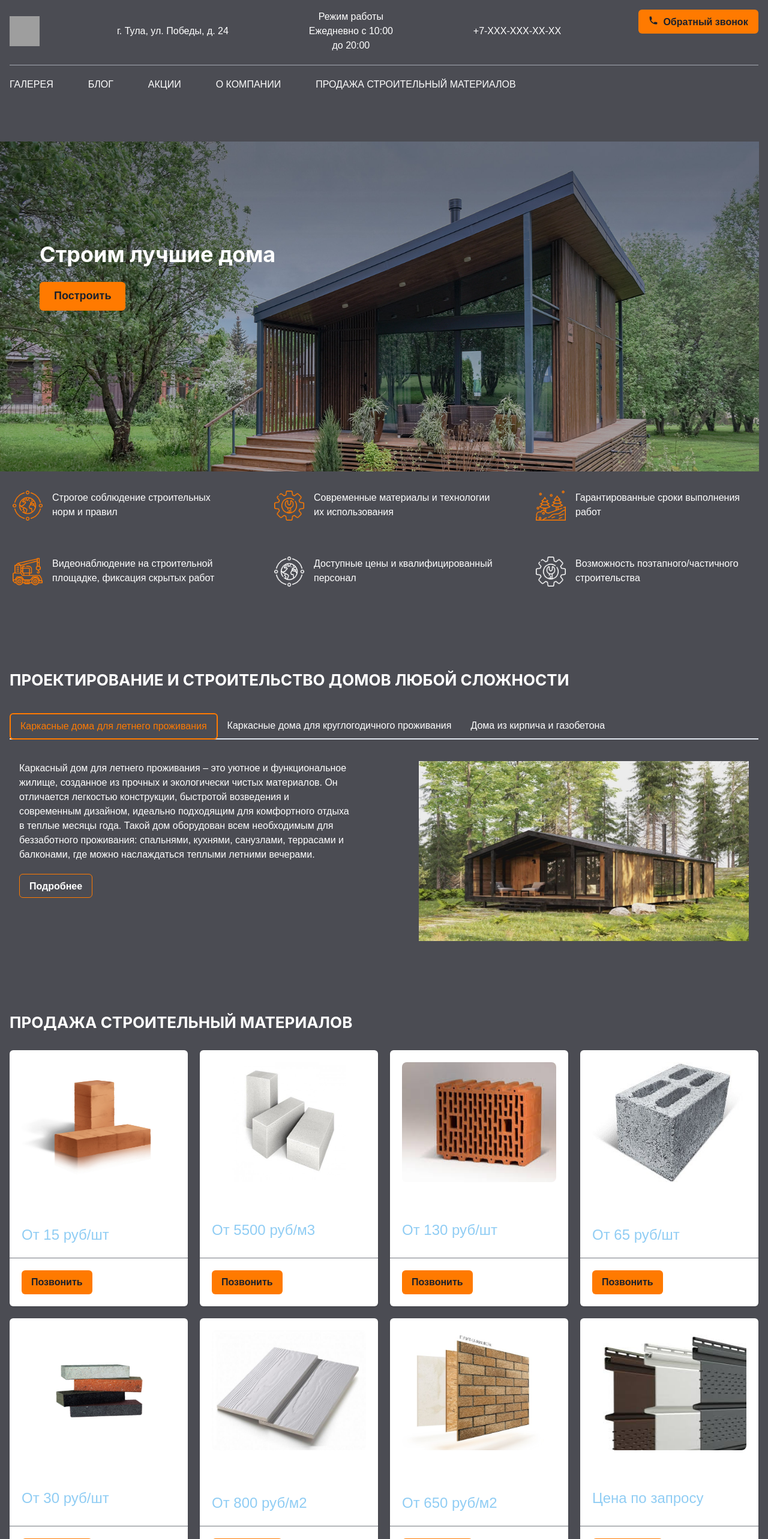
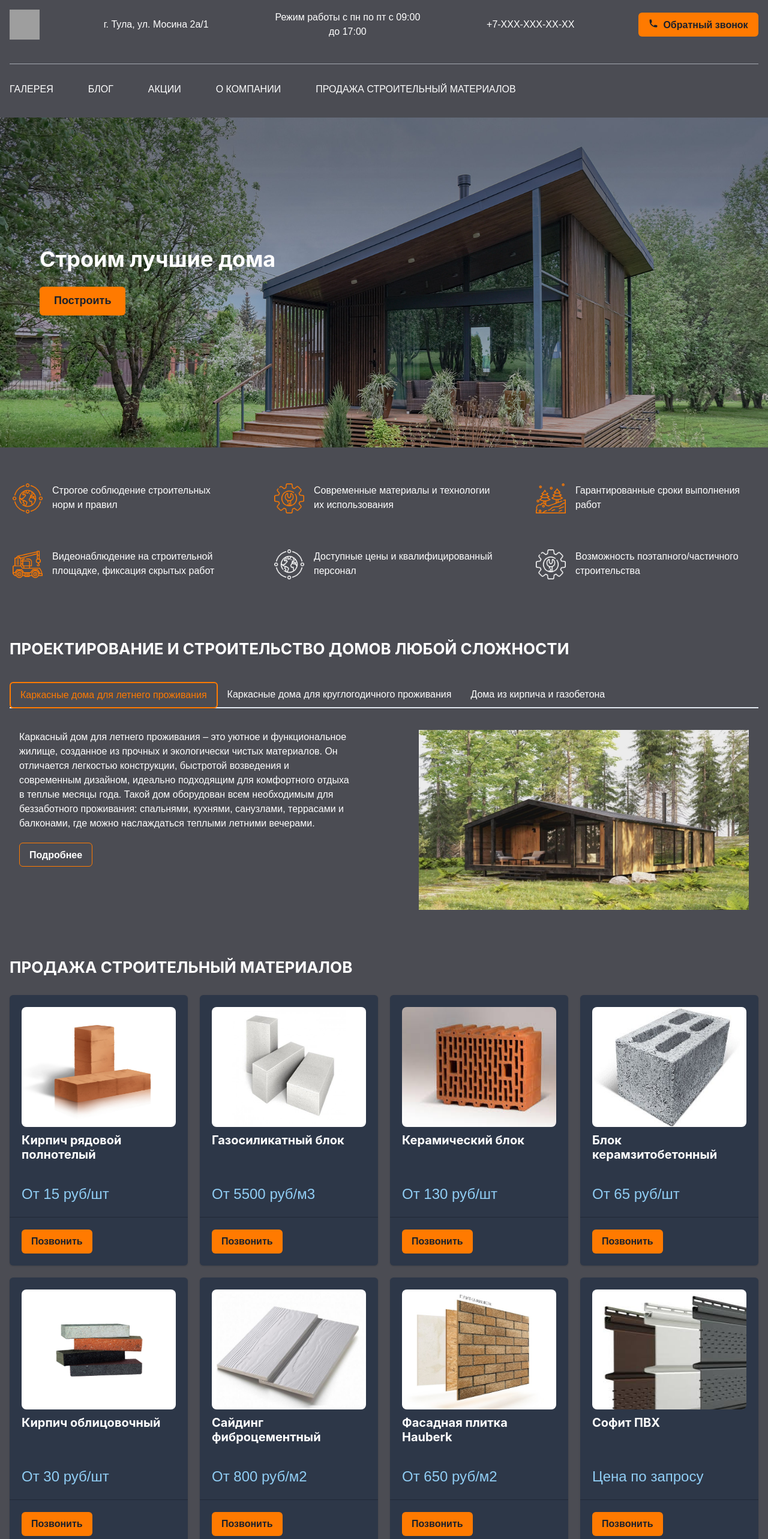
Before and after one commit to dobrovolskyv/builder-project, a Next.js app: page / in a window 1280 px wide. Shown: the top 2566 px of the page at 60% size. Built offline with nearby package versions, Linux system fonts and the light colour scheme; grey boxes are pictures that could not be loaded.

Commit message:
add google map

```diff
--- a/app/components/Advantages/index.tsx
+++ b/app/components/Advantages/index.tsx
@@ -5,7 +5,7 @@ import React from 'react'
 function Advantages() {
   return (
     <Grid
-                mt={{ base: '170px',md:"150px", lg: "200px",xl: '300px' }}
+                mt={{ base: '230px',sm:"360px", md: "180px",xl: '280px' }}
                 h="200px"
                 // templateColumns='repeat(3,1fr)'
                 // templateRows='repeat(2,1fr)'
--- a/app/components/Card/CardItem.tsx
+++ b/app/components/Card/CardItem.tsx
@@ -1,7 +1,7 @@
 import React from 'react'
 
 //chakra ui
-import { CardBody, Image, Stack, Heading, Text, Divider, CardFooter, ButtonGroup, Button, Box, Card, Link } from '@chakra-ui/react'
+import { CardBody, Image, Stack, Heading, Text, Divider, CardFooter, ButtonGroup, Button, Box, Card, Link, Flex } from '@chakra-ui/react'
 
 
 type BuildProps = {
@@ -14,7 +14,7 @@ type BuildProps = {
 function CardItem({ img, alt, price, description }: BuildProps) {
 
     return (
-        <Card maxW={{base:"350px", md:"350px"}}>
+        <Card maxW={{base:"350px", md:"350px"}} background='gray.700'>
             <CardBody>
                 <Image
                     src={img}
@@ -24,16 +24,19 @@ function CardItem({ img, alt, price, description }: BuildProps) {
                     h={{base:"100px", md:"200px"}}
                 />
                 <Stack mt='10px' spacing='3'>
-                    <Heading size={{base:"sm", md:'md'}} color="white" minH="40px">{description}</Heading>
-                    <Text color='blue.200' fontSize={{base: "18px", md:'2xl'}}>
-                       {price}
+                    <Flex flexDir="column" justifyContent="space-between" alignItems="start"  minH={{base:"60px", md:"120px"}} gap="10px">
+                    <Heading size={{base:"sm", md:'md'}} color="white" >{description}</Heading>
+                    <Text color='blue.200' fontSize={{base: "16px", md:'2xl'}} pl="0px">
+                    {price}
                     </Text>
+                    </Flex>
+
                 </Stack>
             </CardBody>
             <Divider />
-            <CardFooter w="100%">
-                    <Link href='tel:'>
-                        <Button display="block" variant='solid' bg="#FF7A00" _hover={{ bg: "#FC4C00" }} w="100%">
+            <CardFooter w="100%" >
+                    <Link href='tel:' pl={{base: "10px", md: "0"}}>
+                        <Button display="block" variant='solid' bg="#FF7A00" _hover={{ bg: "#FC4C00" }} w="100%" >
                             Позвонить
                         </Button>
                     </Link>
--- a/app/components/CardList/CardList.tsx
+++ b/app/components/CardList/CardList.tsx
@@ -17,7 +17,7 @@ function CardList() {
                 </Text>
                 <Grid
                 mt='30px'
-                gridTemplateColumns={{base: "repeat( auto-fit, minmax(150px, 1fr))", md: "repeat( auto-fit, minmax(250px, 1fr))"}}
+                gridTemplateColumns={{base: "repeat( auto-fit, minmax(150px, 1fr))",sm: "repeat( auto-fit, minmax(200px, 1fr))", md: "repeat( auto-fit, minmax(250px, 1fr))"}}
                 gap='20px'
                 >
                     {buildList.map((build)=>{
--- a/app/components/CityMap/CityMap.tsx
+++ b/app/components/CityMap/CityMap.tsx
@@ -4,7 +4,7 @@ import React from 'react'
 function CityMap() {
   return (
     <Box>
-        <iframe src="https://www.google.com/maps/embed?pb=!1m23!1m12!1m3!1d37341.30859441461!2d37.58252789382604!3d54.20076242636699!2m3!1f0!2f0!3f0!3m2!1i1024!2i768!4f13.1!4m8!3e6!4m5!1s0x41343f84ed31c1fd%3A0xa3a7e25d4ca39145!2z0KLRg9C70LAsINCi0YPQu9GM0YHQutCw0Y8g0L7QsdC7Lg!3m2!1d54.204836!2d37.6184915!4m0!5e0!3m2!1sru!2sru!4v1710035162945!5m2!1sru!2sru" width="100%" height="450" allowFullScreen loading="lazy" referrerPolicy="no-referrer-when-downgrade"></iframe>
+        <iframe src="https://www.google.com/maps/embed?pb=!1m18!1m12!1m3!1d2333.740793260993!2d37.60079561274631!3d54.202373510215295!2m3!1f0!2f0!3f0!3m2!1i1024!2i768!4f13.1!3m3!1m2!1s0x41344087de7a00af%3A0x4365930dfaa319ee!2z0YPQuy4g0JzQvtGB0LjQvdCwLCAy0LAsINCi0YPQu9CwLCDQotGD0LvRjNGB0LrQsNGPINC-0LHQuy4sIDMwMDA0MQ!5e0!3m2!1sru!2sru!4v1713626519152!5m2!1sru!2sru" width="100%" height="450" allowFullScreen loading="lazy" referrerPolicy="no-referrer-when-downgrade"></iframe>
     </Box>
   )
 }
--- a/app/components/TabsBuild/page.tsx
+++ b/app/components/TabsBuild/page.tsx
@@ -4,8 +4,8 @@ import NextLink from 'next/link'
 
 function TabsBuild() {
     return (
-        <Box m={{base: "320px 0 50px", sm:"100px 0 50px",md: "100px 0"}} id="tabsBuild">
-            <Heading as="h2" fontSize="26px" maxW="100%" textTransform="uppercase">Проектирование и строительство домов  любой сложности</Heading>
+        <Box m={{base: "290px 0 50px", sm:"220px 0 50px",md: "90px 0", xl:"60px 0"}} id="tabsBuild">
+            <Heading as="h2" fontSize="26px" maxW="100%" textTransform="uppercase" textAlign={{base: "center", md: "left"}}>Проектирование и строительство домов  любой сложности</Heading>
             <Tabs mt={10} minH="400px">
                 <TabList display="flex" flexDir={{base: "column", md: "row"}}>
                     <Tab>Каркасные дома для летнего проживания</Tab>
--- a/app/layout/Header/page.tsx
+++ b/app/layout/Header/page.tsx
@@ -43,18 +43,18 @@ const Header = () => {
 
     return (
         <HStack sx={{ mt: 4 }} spacing='24px' >
-            <Flex w='100%' alignItems='center' gap='1px' justifyContent="center" flexDir={{ base: "column", md: "row" }}>
+            <Flex w='100%' alignItems='center' gap={{base: "5px", md: "20px"}} justifyContent="center" flexDir={{ base: "column", md: "row" }}>
                 <Link as={NextLink} href='/'>
                     <Image src='gibbresh.png' fallbackSrc='https://via.placeholder.com/50' boxSize='50px' objectFit='cover' />
                 </Link>
 
                 <Spacer />
 
-                <Text>г. Тула, ул. Победы, д. 24</Text>
+                <Text>г. Тула, ул. Мосина 2а/1</Text>
 
                 <Spacer />
 
-                <Text w={{base:"100%",md:'150px'}} textAlign="center"> Режим работы Ежедневно с 10:00 до 20:00</Text>
+                <Text w={{base:"100%",md:'250px'}} textAlign="center"> Режим работы с пн по пт с 09:00 до 17:00</Text>
 
                 <Spacer />
 
@@ -71,7 +71,7 @@ const Header = () => {
                             w="200px"
                             bg="#FF7A00" _hover={{ bg: "#FC4C00" }} onClick={onOpen}>Обратный звонок</Button>
                     </Flex>
-                    <IconButton
+                    {/* <IconButton
                         visibility={{ base: 'hidden', md: 'hidden' }}
                         onClick={onOpen}
                         bg='#FF7A00'
@@ -79,7 +79,7 @@ const Header = () => {
                         size='sm'
                         icon={<HiPhone />}
 
-                    />
+                    /> */}
                     {/* <IconButton
                         visibility={{ base: 'visible', md: 'hidden' }}
                         onClick={onOpen}
@@ -89,9 +89,9 @@ const Header = () => {
                         icon={<FaTelegram />}
 
                     /> */}
-                    <Modal isOpen={isOpen} onClose={onClose} >
+                    <Modal isOpen={isOpen} onClose={onClose}>
                         <ModalOverlay />
-                        <ModalContent >
+                        <ModalContent background='gray.700'>
                             <ModalHeader>
                                 <Text fontWeight="bold" fontSize="22px" m="10px 0">Оставить заявку</Text>
                                 <Text fontSize="16px" maxW="100%">Заполните форму, и наш менеджер свяжется с вами в ближайшее время</Text>
--- a/app/layout/Nav/page.tsx
+++ b/app/layout/Nav/page.tsx
@@ -16,9 +16,9 @@ const Nav = () => {
 
   const pathname = usePathname();
   return (
-    <Box pt="20px" display={{ base: 'none', md: 'block' }} >
+    <Box pt="40px"  display={{ base: 'none', md: 'block' }} >
       <Divider bg="#FF7A00"/>
-      <Flex minWidth='max-content' alignItems='center' gap='2' mt="20px">
+      <Flex minWidth='max-content' alignItems='center' gap='2' pt={{base:"20px", md:"30px"}}>
 
         {
           navLinks.map((link) => {
@@ -27,15 +27,15 @@ const Nav = () => {
               <Link as={NextLink} href={link.route} key={link.label}
                 color={`${isActive && '#FF7A00'}`}
                 w="auto"
-                mr="50px"
+                mr={{base: "20px", lg:"50px"}}
               >
-                <Text textTransform="uppercase">{link.label}</Text>
+                <Text textTransform="uppercase" >{link.label}</Text>
               </Link>
 
             )
           })
         }
-        <Link as={NextLink} href="#materials">ПРОДАЖА СТРОИТЕЛЬНЫЙ МАТЕРИАЛОВ</Link>
+        <Link as={NextLink} href="#materials" maxW={{base:"250px", lg:"400px"}}>ПРОДАЖА СТРОИТЕЛЬНЫЙ МАТЕРИАЛОВ</Link>
         <Spacer />
       </Flex>
     </Box>
--- a/app/page.tsx
+++ b/app/page.tsx
@@ -42,9 +42,9 @@ function HomePage() {
         <Box>
             <Box position='absolute'
                 w='100vw'
-                h={{base:"300px", md:"420px", xl:"550px"}}
-                left='-15px'
-                top='220px'
+                h={{base:"450px", sm:"600px", md:"370px", lg:"450px", xl:"550px"}}
+                left='0px'
+                top={{base:"250px", md:'200px', lg:"180px"}}
                 zIndex="1"
                 overflow='hidden'>
 
@@ -54,12 +54,21 @@ function HomePage() {
                     backgroundSize="cover"
                     w="100vw"
                     h="100%"
-
+                    display={{base:"none", md:"block"}}
+                />
+                <Image src='./images/header_mob.jpg' alt='main house'
+                    backgroundPosition="top center"
+                    backgroundRepeat="no-repeat"
+                    backgroundSize="cover"
+                    w="100vw"
+                    h="100%"
+                    display={{base:"block", md:"none"}}
+                    filter="brightness(0.7)"
                 />
             </Box>
             <Box>
 
-                <Box pt={{base:"100px", md:'250px'}} pl='50px' position="relative" zIndex="2">
+                <Box pt={{base:"220px", md:'150px', lg:"250px"}} pl={{base:"0px", md:"50px"}} position="relative" zIndex="2" textAlign={{base: "center", md:"left"}}>
                     <Heading as="h1" color="white">
                         Строим лучшие дома
                     </Heading>
@@ -83,7 +92,7 @@ function HomePage() {
             <FAQ />
 
             <Box bg="gray.700" mt="50px" p='20px 40px'>
-                <Flex wrap='wrap'>
+                <Flex wrap='wrap' gap="20px">
                     <Box maxW='450px'>
                         <Heading as='h3' fontSize='26px' >
                             ДОСТУПНЫЕ УСЛОВИЯ НА ПОКУПКУ
@@ -94,10 +103,10 @@ function HomePage() {
                             Заполните заявку и получите первичную консультацию.
                         </Text>
                     </Box>
-                    <Spacer />
+                    <Spacer display={{base:"none", md:"block"}}/>
                     <Flex justifyContent='center' align='center' gap="20px">
-                        <Image src="./images/sber.png" alt="sber" />
-                        <Image src="./images/pochta.png" alt="sber" />
+                        <Image maxW={{base:"120px", md: "200px"}} src="./images/sber.png" alt="sber" />
+                        <Image maxW={{base:"120px", md: "200px"}} src="./images/pochta.png" alt="sber" />
                     </Flex>
                 </Flex>
                 <Flex maxW='100%' gap="20px" wrap={{ base: 'wrap', md: 'nowrap' }} mt='30px'>
```
Also changed, not shown: app/layout/Footer/page.tsx (+8 -5 lines), 1 other file (tests, documents, lock files or other folders).
